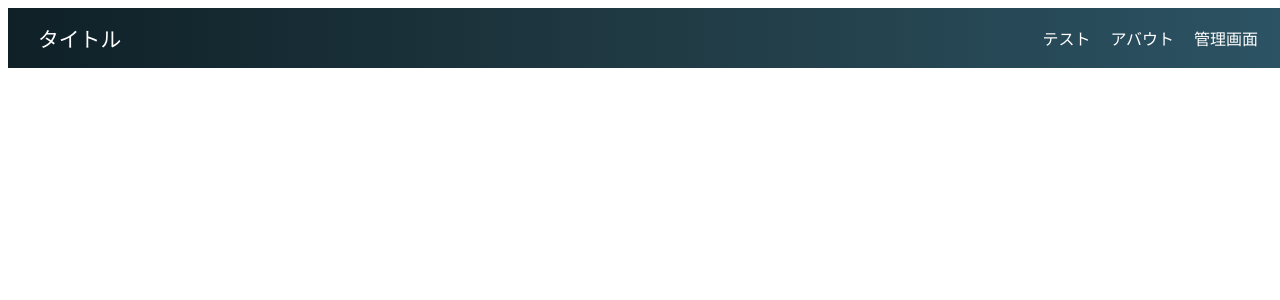
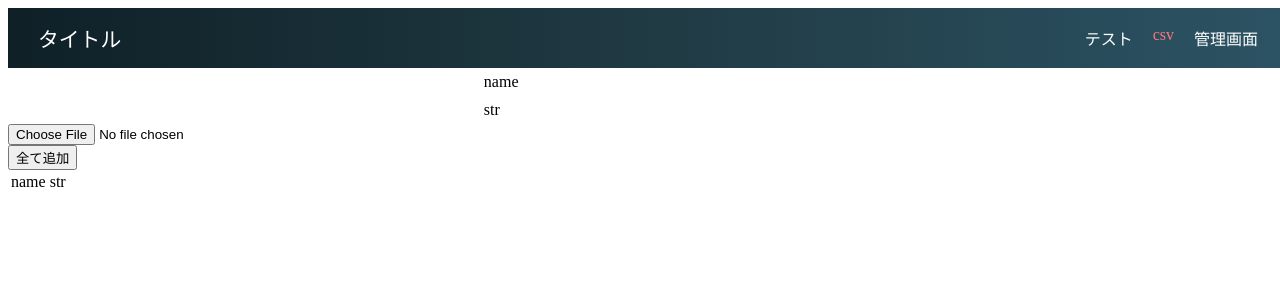
Before and after one commit to taichees/bpms-client, a Nuxt app: page /csv in a window 1280 px wide. Before the commit this address had no page. Shown: the top 300 px of the page. Built offline with nearby package versions, Linux system fonts and the light colour scheme.

Commit message:
CSV一括登録機能

```diff
--- a/components/Navigation/TheHeader.vue
+++ b/components/Navigation/TheHeader.vue
@@ -12,7 +12,7 @@
       <div class="navigation-items">
         <ul class="nav-list">
           <li class="nav-item"><nuxt-link to="/test">テスト</nuxt-link></li>
-          <li class="nav-item"><nuxt-link to="/test">アバウト</nuxt-link></li>
+          <li class="nav-item"><nuxt-link to="/csv">csv</nuxt-link></li>
           <li class="nav-item"><nuxt-link to="/admin">管理画面</nuxt-link></li>
         </ul>
       </div>
--- a/components/Navigation/TheSidenav.vue
+++ b/components/Navigation/TheSidenav.vue
@@ -13,7 +13,7 @@
         <!-- ハンバーガーメニュー -->
         <ul class="nav-list" @click="$emit('close')">
           <li class="nav-item"><nuxt-link to="/test">テスト</nuxt-link></li>
-          <li class="nav-item"><nuxt-link to="/test">About</nuxt-link></li>
+          <li class="nav-item"><nuxt-link to="/csv">csv</nuxt-link></li>
           <li class="nav-item"><nuxt-link to="/admin">管理画面</nuxt-link></li>
         </ul>
       </div>
--- a/package.json
+++ b/package.json
@@ -17,6 +17,7 @@
     "vue": "^2.6.14",
     "vue-server-renderer": "^2.6.14",
     "vue-template-compiler": "^2.6.14",
+    "vuedraggable": "^2.24.3",
     "webpack": "^4.46.0"
   },
   "devDependencies": {
--- /dev/null
+++ b/pages/csv/index.vue
@@ -0,0 +1,180 @@
+<template>
+  <div>
+    <div class="container">
+      <div>
+        <div v-for="item in items1" :key="`second-${item.id}`" class="item">
+          {{ item.name }}
+        </div>
+      </div>
+      <draggable
+        v-model="items2"
+        draggable=".item"
+        group="items"
+        @start="inDrag = true"
+        @end="inDrag = false"
+      >
+        <div v-for="item in items2" :key="`third-${item.id}`" class="item">
+          {{ item.name }}
+        </div>
+      </draggable>
+    </div>
+    <div class="fileInput">
+      <input type="file" @change="loadCsvFile" />
+      <form @submit.prevent="insert_data">
+        <button type="submit">全て追加</button>
+      </form>
+
+      <table>
+        <tr>
+          <td v-for="item in items1" :key="`fourth-${item.id}`">
+            {{ item.name }}
+          </td>
+        </tr>
+        <tr v-for="(worker, index) in workers" :key="index">
+          <td v-for="item in items2" :key="`first-${item.id}`">
+            {{ worker[item.name] }}
+          </td>
+        </tr>
+      </table>
+    </div>
+  </div>
+</template>
+
+<script lang="ts">
+import { mapActions } from "vuex";
+import draggable from "vuedraggable";
+
+function dumpObj(obj: any): string {
+  return JSON.stringify(obj, null, 2);
+}
+
+export default {
+  name: "Swap",
+  components: {
+    draggable,
+  },
+  data() {
+    return {
+      inDrag: false,
+      items1: [
+        { id: 1, name: "name" },
+        { id: 2, name: "str" },
+      ],
+      items2: [],
+      workers: [],
+    };
+  },
+  computed: {
+    formattedItems1(): string {
+      // @ts-ignore
+      return dumpObj(this.items1);
+    },
+    formattedItems2(): string {
+      // @ts-ignore
+      return dumpObj(this.items2);
+    },
+  },
+  methods: {
+    ...mapActions("test", ["insertDatas", "deleteDatas"]),
+    loadCsvFile(e: { target: { files: any[] } }) {
+      let vm = this;
+      // @ts-ignore
+      vm.workers = [];
+      // vm.message = "";
+      let file = e.target.files[0];
+
+      if (!file.type.match("text/csv")) {
+        // vm.message = "CSVファイルを選択してください";
+        return;
+      }
+
+      let reader = new FileReader();
+      reader.readAsText(file);
+
+      reader.onload = () => {
+        // @ts-ignore
+        vm.items2 = [];
+        // @ts-ignore
+        let lines = reader.result.split("\n");
+        // lines.shift();
+        let linesArr = [];
+        for (let i = 0; i < lines.length; i++) {
+          if (i === 0) {
+            for (let j = 0; j < lines[i].split(",").length; j++) {
+              // @ts-ignore
+              vm.items2.push({ id: j, name: lines[i].split(",")[j] });
+            }
+          }
+          let obj = {};
+
+          for (let j = 0; j < lines[i].split(",").length; j++) {
+            // @ts-ignore
+            obj[vm.items2[j].name] = lines[i].split(",")[j];
+          }
+          linesArr.push(obj);
+        }
+        // @ts-ignore
+        vm.workers = linesArr;
+      };
+    },
+    async insert_data() {
+      const vm = this;
+      // @ts-ignore
+      vm.$nuxt.$loading.start();
+
+      // @ts-ignore
+      for (let j = 0; j < vm.workers.length; j++) {
+        // @ts-ignore
+        let element = vm.workers[j];
+        const data = {};
+        // @ts-ignore
+        for (let i = 0; i < vm.items1.length; i++) {
+          // @ts-ignore
+          data[vm.items1[i].name] = element[vm.items2[i].name];
+        }
+        // @ts-ignore
+        await vm.insertDatas(data);
+      }
+
+      // @ts-ignore
+      vm.items2 = [];
+      // @ts-ignore
+      vm.workers = [];
+      setTimeout(() => {
+        // @ts-ignore
+        vm.$nuxt.$loading.finish();
+      }, 3000);
+    },
+  },
+};
+</script>
+
+<style scoped>
+pre {
+  text-align: start;
+  background: #2c3e50;
+  color: white;
+  padding: 10px;
+  font-weight: bold;
+}
+
+.item {
+  padding: 5px;
+}
+
+.container {
+  margin: auto;
+  width: 600px;
+  display: flex;
+  justify-content: space-around;
+}
+.inMove {
+  background: brown !important;
+}
+.indicator {
+  margin: auto;
+  width: 300px;
+  height: 30px;
+  background: #42b983;
+}
+</style>
--- a/tsconfig.json
+++ b/tsconfig.json
@@ -21,6 +21,9 @@
       ],
       "@/*": [
         "./*"
+      ],
+      "vuedraggable": [
+        "./types/vuedraggable"
       ]
     },
     "types": [
--- /dev/null
+++ b/types/vuedraggable.d.ts
@@ -0,0 +1 @@
+declare module 'vuedraggable'
```
Also changed, not shown: 1 other file (tests, documents, lock files or other folders).
